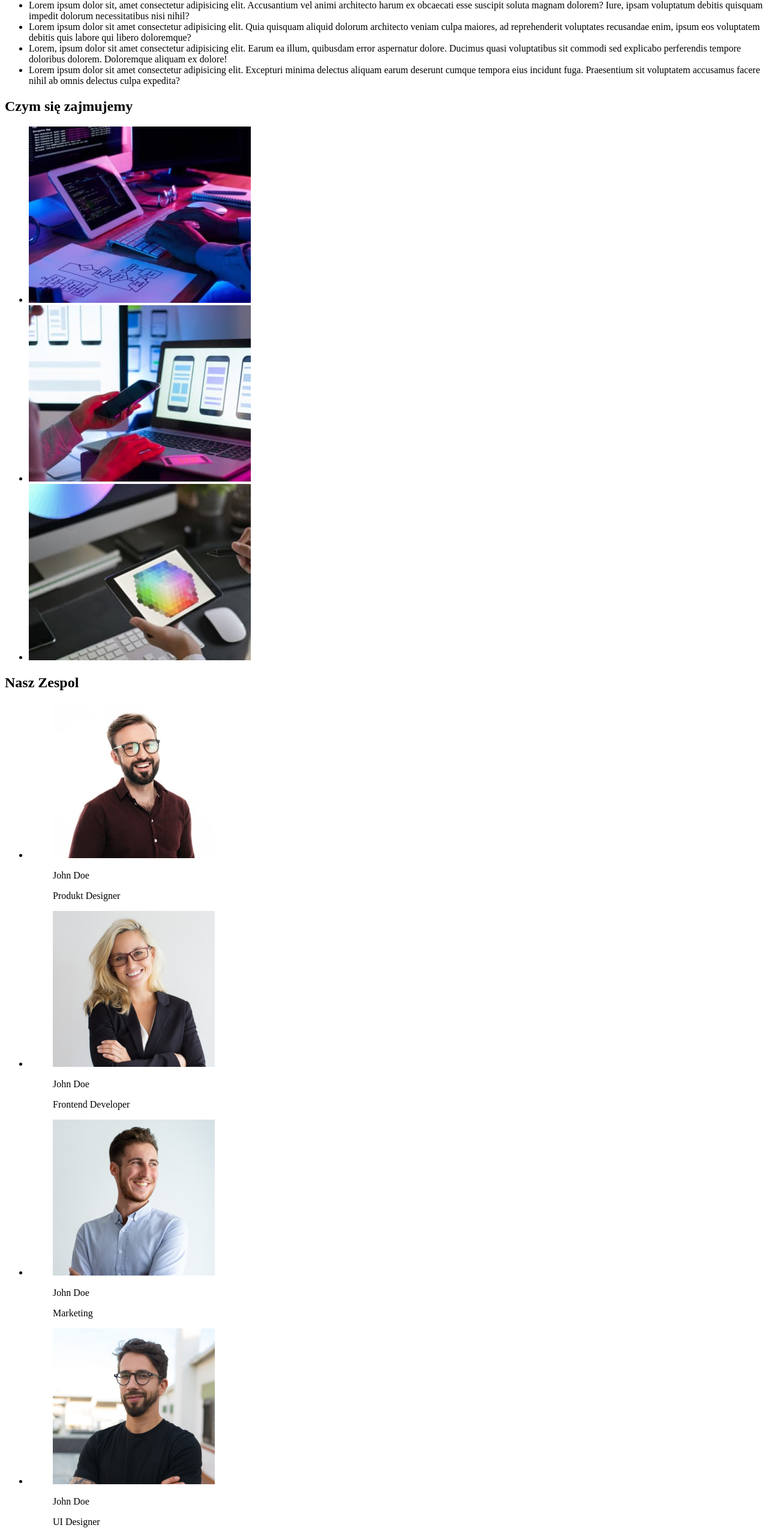
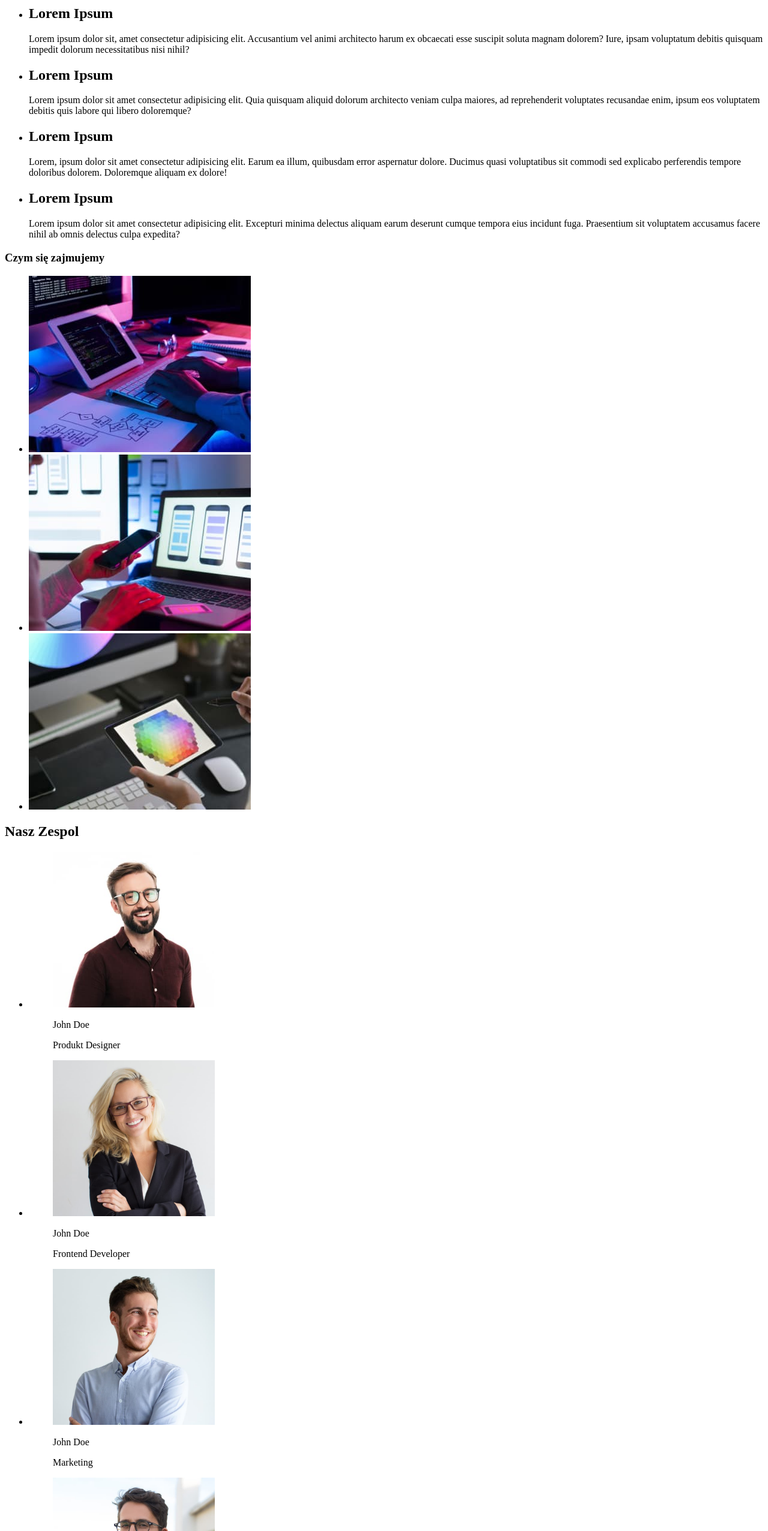
Before and after one commit to ZurabSvanidze/goit-markup-hw-01, a plain HTML site: page index.html in a window 1280 px wide. Shown: the part 247-2800 px from the top of the page at 60% size. Drawn offline with Linux system fonts and the light colour scheme.

Commit message:
Update index.html

```diff
--- a/index.html
+++ b/index.html
@@ -2,26 +2,39 @@
 <html lang="pl">
   <head>
     <meta charset="utf-8" />
-    <title>Zadanie domowe 1</title>
+    <title>Studio</title>
   </head>
   <header>
     <a href="index.html">Web Studio</a><nav><ul>
         <li><a href=/Agencja>Agencja</a></li>
         <li><a href=/Portofolio>Portofolio</a></li>
         <li><a href=/Kontakty>Kontakty</a></li></ul>
-</nav>
-<a href="mailto:info@devstudio.com">info@devstudio.com</a>
-<a href="tel:+48111111111">+48 111 111 111</a></header>
+</nav><ul>
+    <li><a href="mailto:info@devstudio.com">info@devstudio.com</a></li>
+    <li><a href="tel:+48111111111">+48 111 111 111</a></li>
+</ul>
+</header>
 <main>
+    <section>
     <h1>EFEKTYWNE ROZWIĄZANIA DLA WASZEGO BIZNESU</h1>
     <button type="button">Zamów usluge</button>
-    <ul><li>Lorem ipsum dolor sit, amet consectetur adipisicing elit. Accusantium vel animi architecto harum ex obcaecati esse suscipit soluta magnam dolorem? Iure, ipsam voluptatum debitis quisquam impedit dolorum necessitatibus nisi nihil?</li>
-    <li>Lorem ipsum dolor sit amet consectetur adipisicing elit. Quia quisquam aliquid dolorum architecto veniam culpa maiores, ad reprehenderit voluptates recusandae enim, ipsum eos voluptatem debitis quis labore qui libero doloremque?</li>
-<li>Lorem, ipsum dolor sit amet consectetur adipisicing elit. Earum ea illum, quibusdam error aspernatur dolore. Ducimus quasi voluptatibus sit commodi sed explicabo perferendis tempore doloribus dolorem. Doloremque aliquam ex dolore!</li>
-<li>Lorem ipsum dolor sit amet consectetur adipisicing elit. Excepturi minima delectus aliquam earum deserunt cumque tempora eius incidunt fuga. Praesentium sit voluptatem accusamus facere nihil ab omnis delectus culpa expedita?</li>
-</ul>
+</section>
+<section><ul>
+    <li><h2>Lorem Ipsum</h2>
+        <p>Lorem ipsum dolor sit, amet consectetur adipisicing elit. Accusantium vel animi architecto harum ex obcaecati esse suscipit soluta magnam dolorem? Iure, ipsam voluptatum debitis quisquam impedit dolorum necessitatibus nisi nihil?</p>
+    </li>
+    <li><h2>Lorem Ipsum</h2>
+        <p>Lorem ipsum dolor sit amet consectetur adipisicing elit. Quia quisquam aliquid dolorum architecto veniam culpa maiores, ad reprehenderit voluptates recusandae enim, ipsum eos voluptatem debitis quis labore qui libero doloremque?</p>
+    </li>
+<li><h2>Lorem Ipsum</h2>
+    <p>Lorem, ipsum dolor sit amet consectetur adipisicing elit. Earum ea illum, quibusdam error aspernatur dolore. Ducimus quasi voluptatibus sit commodi sed explicabo perferendis tempore doloribus dolorem. Doloremque aliquam ex dolore!</p>
+</li>
+<li><h2>Lorem Ipsum</h2>
+    <p>Lorem ipsum dolor sit amet consectetur adipisicing elit. Excepturi minima delectus aliquam earum deserunt cumque tempora eius incidunt fuga. Praesentium sit voluptatem accusamus facere nihil ab omnis delectus culpa expedita?</p>
+</li>
+</ul></section>
 <section>
-    <h2>Czym się zajmujemy</h2>
+    <h3>Czym się zajmujemy</h3>
 <ul>
     <li><img
         src="images/img7.jpg"
@@ -47,6 +60,7 @@
             <figure><img src="images/img3.jpg"
             alt="produkt-designer-photo"
             width="270"
+            height="260"
         /><figcaption>
         <p>John Doe</p>
         <p>Produkt Designer</p>
@@ -55,7 +69,8 @@
             <li>
                 <figure><img src="images/img4.jpg"
                 alt="frontend-developer-photo"
-            width="270"/><figcaption>
+            width="270"
+            height="260"/><figcaption>
                 <p>John Doe</p>
                 <p>Frontend Developer</p>
             </figcaption>
@@ -65,7 +80,8 @@
                 <figure>
                     <img src="images/img5.jpg"
                     alt="marketer-photo"
-                    width="270"/><figcaption>
+                    width="270"
+                    height="260"/><figcaption>
                         <p>John Doe</p>
                         <p>Marketing</p>
                     </figcaption>
@@ -74,7 +90,8 @@
                 <figure>
                     <img src="images/img6.jpg"
                     alt="ui-designer-photo"
-                    width="270"/><figcaption>
+                    width="270"
+                    height="260"/><figcaption>
                         <p>John Doe</p>
                         <p>UI Designer</p>
                     </figcaption>
@@ -86,7 +103,9 @@
 <footer>
     <a href="index.html"><h3>Web Studio</h3></a>
     <address>m. Warszawa, Aleje Jerozolimskie 21</address>
-    <a href="mailto:info@example.com">info@example.com</a>
-    <a href="tel:+48111111111">+48 111 111 111</a>
+    <ul>
+        <li><a href="mailto:info@example.com">info@example.com</a></li>
+        <li><a href="tel:+48111111111">+48 111 111 111</a></li>
+    </ul>
 </footer>
 </html>
```
